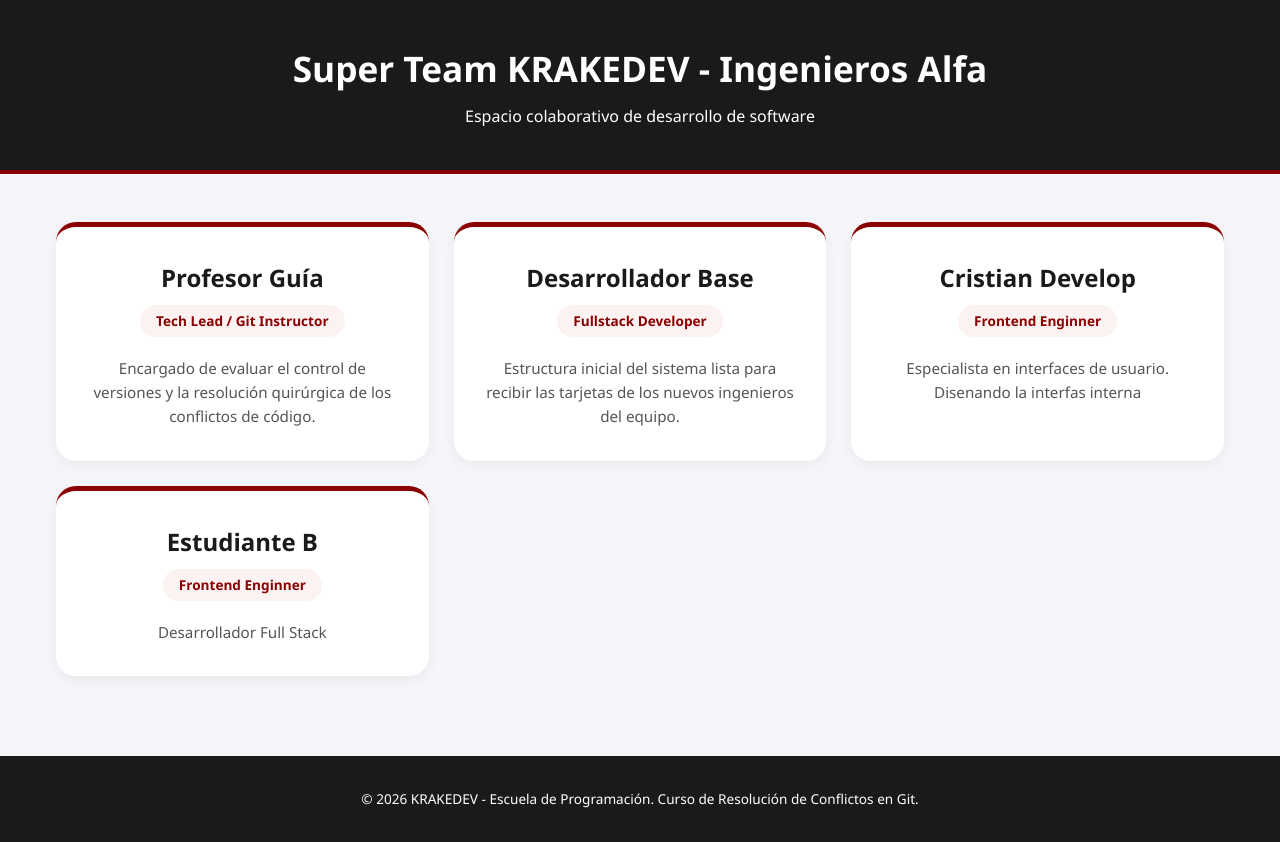
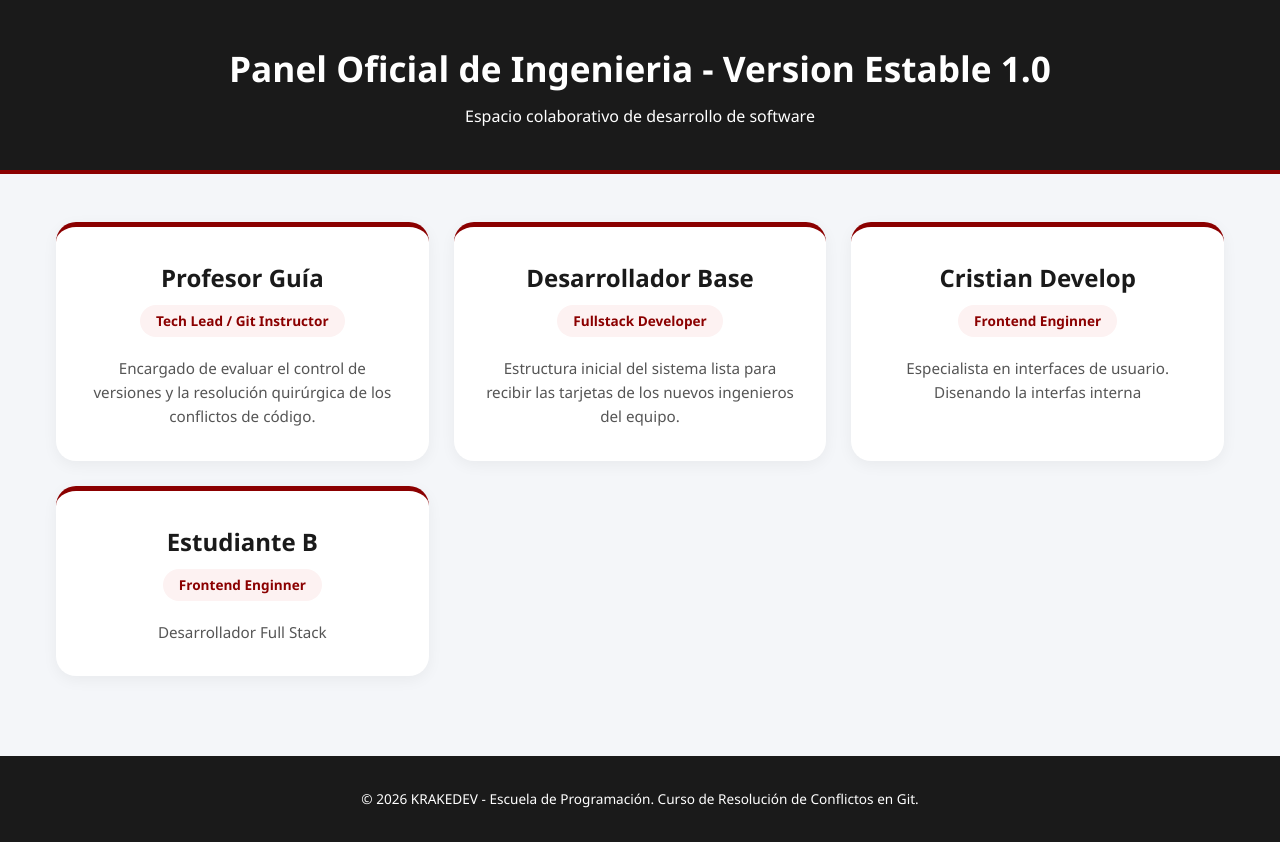
Before and after one commit to luis-pixel89/web-equipo, a plain HTML site: page practica_conflictos/index.html in a window 1280 px wide. Drawn offline with Linux system fonts and the light colour scheme.

Commit message:
fix: actualizado subtitulo en el HTML para el lanzamiento oficial v1.0

```diff
--- a/practica_conflictos/index.html
+++ b/practica_conflictos/index.html
@@ -8,7 +8,7 @@
 </head>
 <body>
     <header class="main-header">
-        <h1>Super Team KRAKEDEV - Ingenieros Alfa</h1>
+        <h1>Panel Oficial de Ingenieria - Version Estable 1.0</h1>
         <p>Espacio colaborativo de desarrollo de software</p>
     </header>
 
```
